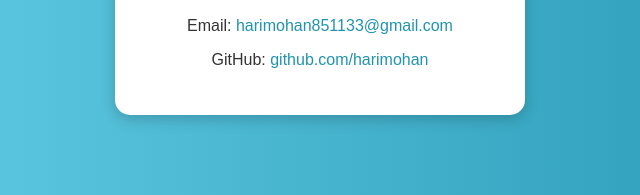
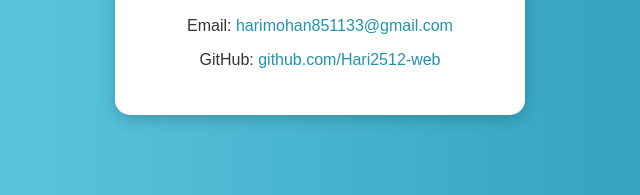
Before and after one commit to Hari2512-web/hari-web, a plain HTML site: page min-portfolio/index.html in a window 1280 px wide. Shown: the part 602-797 px from the top of the page, 320-960 px from the left. Drawn offline with Linux system fonts and the light colour scheme.

Commit message:
Updated something

```diff
--- a/min-portfolio/index.html
+++ b/min-portfolio/index.html
@@ -74,8 +74,8 @@
     <section class="contact">
       <h2>Contact</h2>
       <p>Email: <a href="mailto:harimohan851133@gmail.com">harimohan851133@gmail.com</a></p>
-      <p>GitHub: <a href="#">github.com/harimohan</a></p>
-    </section>
+     <p>GitHub: <a href="https://github.com/Hari2512-web">github.com/Hari2512-web</a></p>
+  </section>
   </div>
 </body>
 </html>
```
